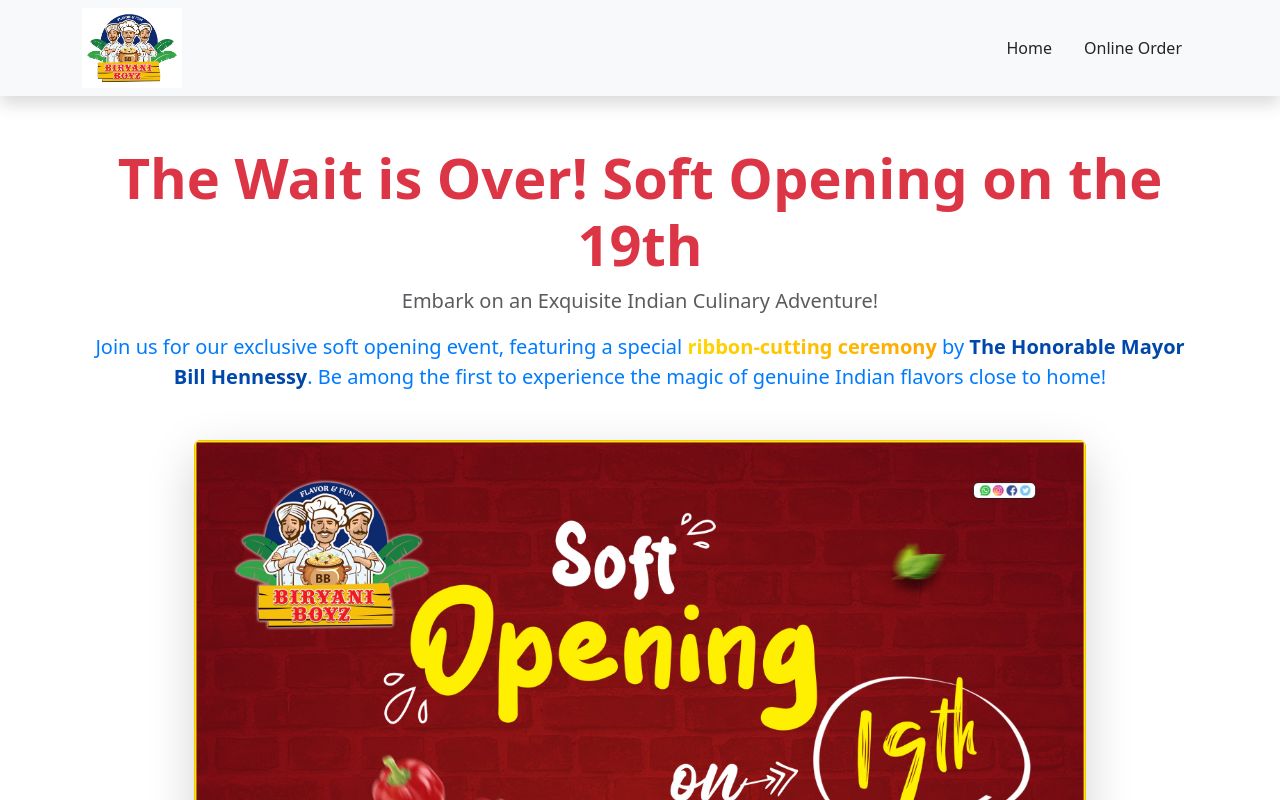
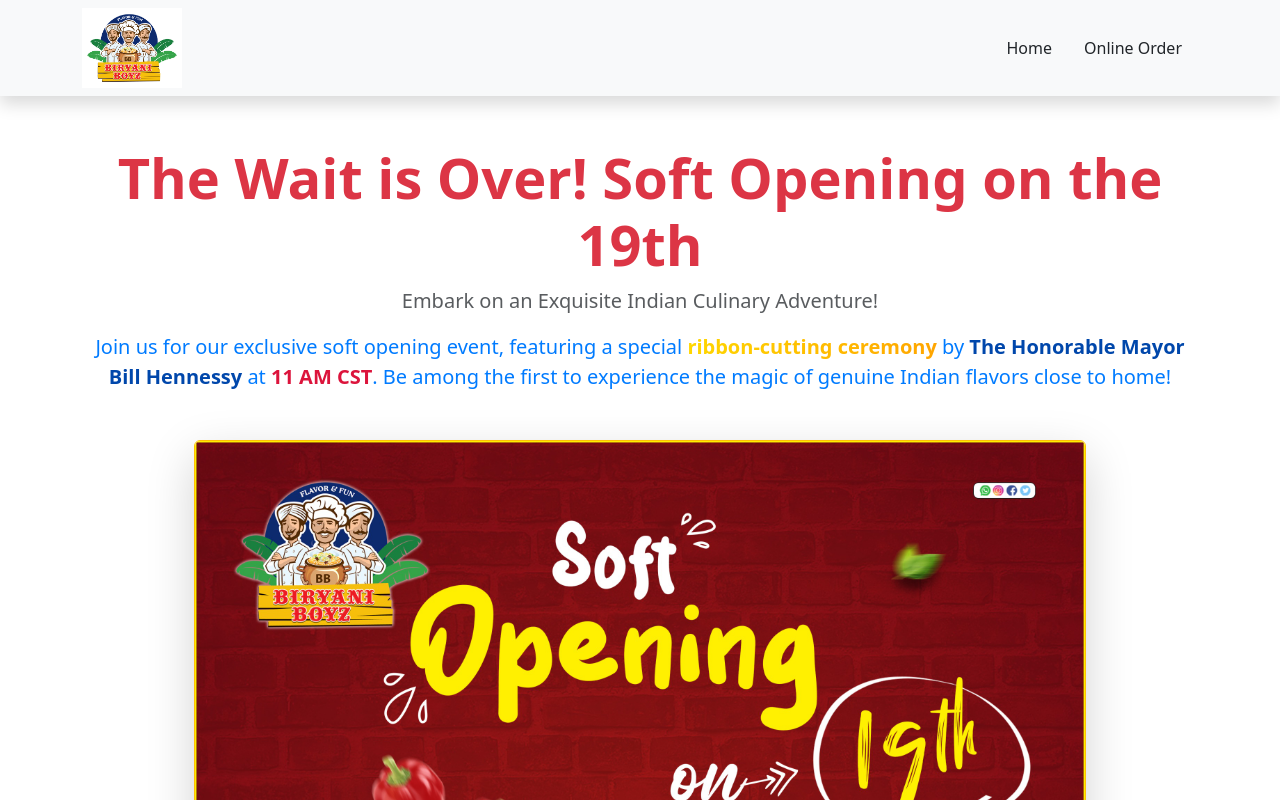
Before and after one commit to biryaniboyzstl/boyz-ui, an Angular app: page /home in a window 1280 px wide. Shown: the top 800 px of the page. Built offline with nearby package versions, Linux system fonts and the light colour scheme.

Commit message:
soft open

```diff
--- a/src/app/home/home.component.css
+++ b/src/app/home/home.component.css
@@ -30,3 +30,8 @@
   color: #0047AB; /* Royal Blue */
   font-weight: bold;
 }
+
+.highlight-time {
+  color: #DC143C; /* Crimson Red */
+  font-weight: bold;
+}
--- a/src/app/home/home.component.html
+++ b/src/app/home/home.component.html
@@ -7,7 +7,8 @@
   <p class="fs-5 text-primary">
     Join us for our exclusive soft opening event, featuring a special
     <span class="highlight-gold">ribbon-cutting ceremony</span> by
-    <span class="highlight-blue">The Honorable Mayor Bill Hennessy</span>.
+    <span class="highlight-blue">The Honorable Mayor Bill Hennessy</span>
+    at <span class="highlight-time">11 AM CST</span>.
     Be among the first to experience the magic of genuine Indian flavors close to home!
   </p>
   <div class="my-5">
```
